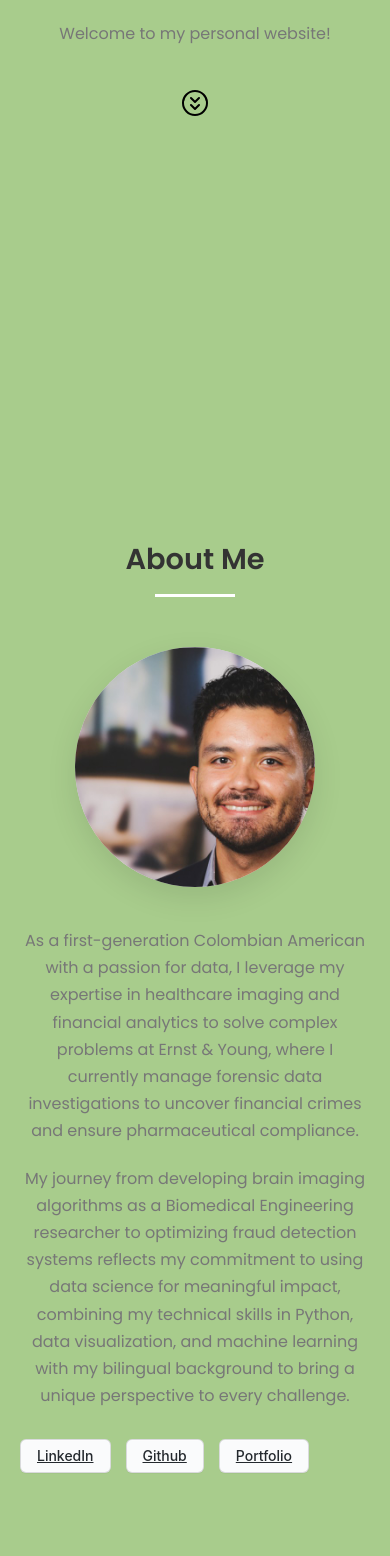
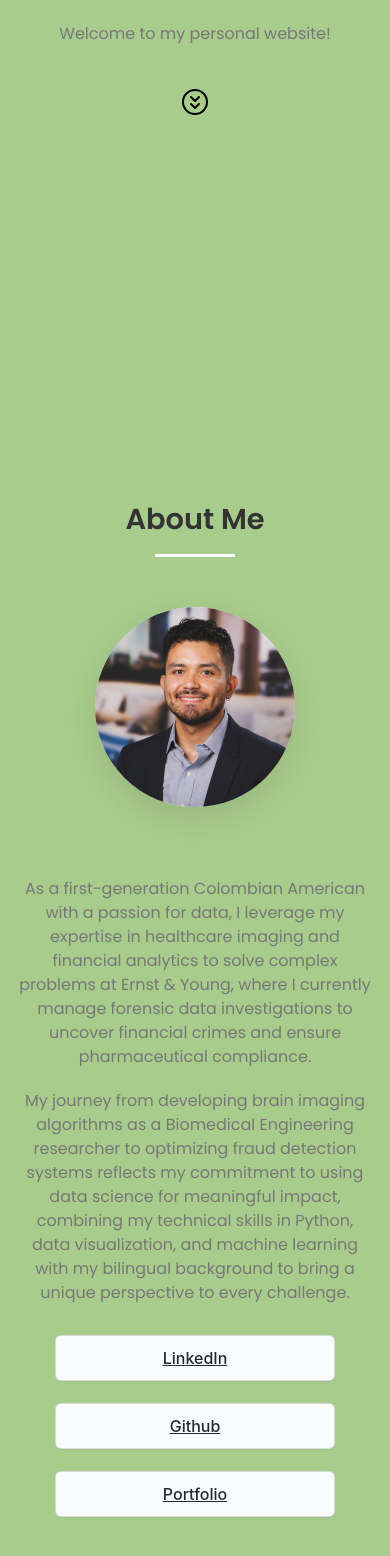
Before and after one commit to johnmrtnz/personal-site, a React (Create React App) app: page / in a window 390 px wide. Shown: the part 408-1964 px from the top of the page. Built offline with nearby package versions, Linux system fonts and the light colour scheme.

Commit message:
Update Home.css
Updating CSS for better mobile compatibility

```diff
--- a/src/pages/Home.css
+++ b/src/pages/Home.css
@@ -70,11 +70,11 @@ a.btn {
   cursor: pointer;
   display: inline-block;
   font-family: -apple-system, system-ui, "Segoe UI", Helvetica, Arial, sans-serif, "Apple Color Emoji", "Segoe UI Emoji";
-  font-size: 14px;
+  font-size: 16px;
   font-weight: 500;
   line-height: 20px;
   list-style: none;
-  padding: 6px 16px;
+  padding: 12px 20px;
   position: relative;
   transition: background-color 0.2s cubic-bezier(0.3, 0, 0.5, 1);
   user-select: none;
@@ -83,6 +83,8 @@ a.btn {
   vertical-align: middle;
   white-space: nowrap;
   word-wrap: break-word;
+  min-height: 44px;
+  min-width: 44px;
 }
 
 a.btn:hover {
@@ -500,6 +502,37 @@ a.btn:-webkit-details-marker {
     width: 280px;
     height: 280px;
   }
+
+  .hero-content p,
+  .about-text p,
+  .position-item p {
+    font-size: 1rem;
+    line-height: 1.5;
+  }
+
+  .hero-section {
+    min-height: 100vh;
+    padding: 20px 0;
+  }
+
+  .about-section,
+  .experience-section {
+    padding: 60px 0; /* Reduce from 100px */
+  }
+
+  .container {
+    padding: 0 16px; /* Increase from 20px for better mobile margins */
+  }
+
+  .position-item {
+    padding: 20px 16px; /* Reduce padding on mobile */
+  }
+
+  .position-header {
+    flex-direction: column;
+    gap: 8px;
+  }
+
 }
 
 @media screen and (max-width: 576px) {
@@ -527,4 +560,28 @@ a.btn:-webkit-details-marker {
   .info-title {
     margin-bottom: 5px;
   }
+
+  .button-container {
+    flex-direction: column;
+    gap: 12px;
+    width: 100%;
+  }
+
+  a.btn {
+    width: 100%;
+    max-width: 280px;
+    margin: 0 auto;
+  }
+
+  .profile-image-placeholder {
+    width: 200px;
+    height: 200px;
+    margin: 0 auto 30px;
+  }
+
+  .profile-image-placeholder img {
+    width: 200px;
+    height: 200px;
+  }
+
 }
```
